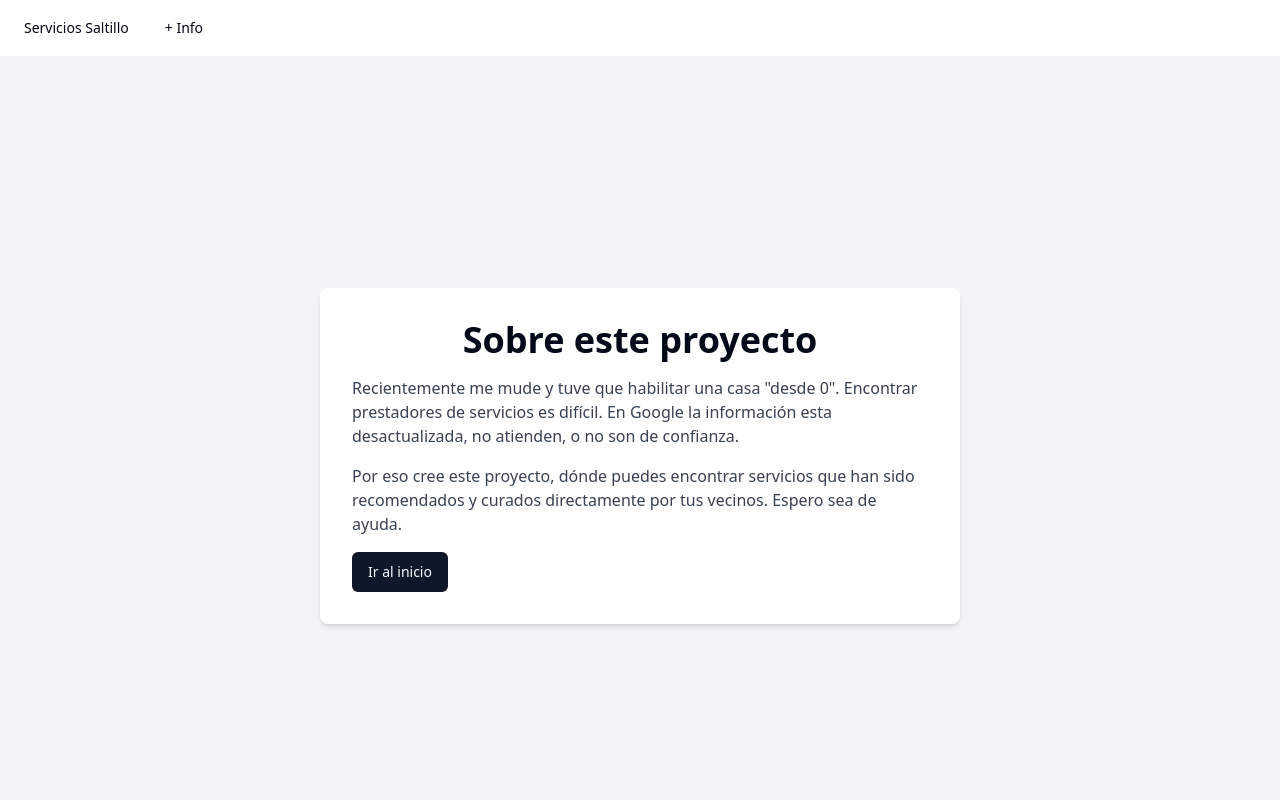
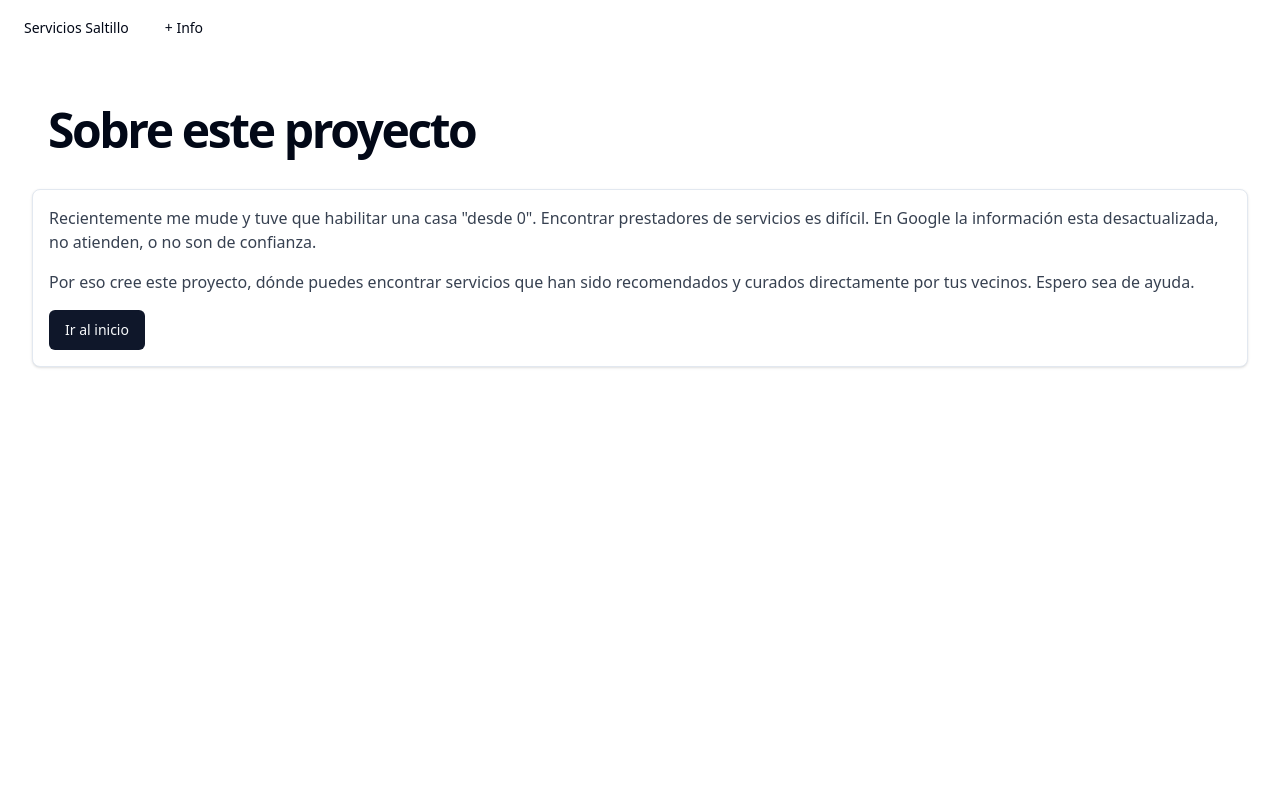
Before and after one commit to geramrico/next-notion-home-services, a Next.js app: page /about in a window 1280 px wide. Shown: the top 800 px of the page. Built offline with nearby package versions, Linux system fonts and the light colour scheme.

Commit message:
changed about page, added color to tags

```diff
--- a/app/_components/CategoryButton.jsx
+++ b/app/_components/CategoryButton.jsx
@@ -13,8 +13,8 @@ const CategoryButton = ({
      size='sm'
       key={category}
       className={cn(
-        `ml-2 mb-2 md:mb-0 hover:bg-gray-500`,
-        selectedCategories.includes(category) ? 'bg-teal-500' : ''
+        `ml-2 mb-2 md:mb-0 hover:bg-teal-600`,
+        selectedCategories.includes(category) ? 'bg-teal-600' : ''
       )}
       onClick={() => handleCategoryClick(category)}
     >
--- a/app/_components/ServiceCard.jsx
+++ b/app/_components/ServiceCard.jsx
@@ -10,11 +10,13 @@ import {
   CardFooter,
 } from '@/components/ui/card'
 
+import { cn } from '@/lib/utils'
+
 import { Badge } from '@/components/ui/badge'
 
 import { Button } from '@/components/ui/button'
 
-function ServiceCard({ service }) {
+function ServiceCard({ service, handleCategoryClick, selectedCategories }) {
   return (
     <Card className="flex flex-col h-full">
       <div className="flex flex-col md:flex-row">
@@ -39,7 +41,11 @@ function ServiceCard({ service }) {
               <Badge
                 variant="secondary"
                 key={index}
-                className="ml-2 mb-2 px-4 py-2"
+                className={
+                  (cn('ml-2 mb-2 px-4 py-2'),
+                  selectedCategories.includes(category) ? 'bg-teal-600 text-white' : '')
+                }
+                onClick={() => handleCategoryClick(category)}
               >
                 {category}
               </Badge>
--- a/app/_components/ServicesDashboard.jsx
+++ b/app/_components/ServicesDashboard.jsx
@@ -41,7 +41,12 @@ const ServicesDashboard = ({ services, categories }) => {
         </div>
 
         {filteredServices.map((service) => (
-          <ServiceCard service={service} key={service.id} />
+          <ServiceCard
+            service={service}
+            key={service.id}
+            selectedCategories={selectedCategories}
+            handleCategoryClick={handleCategoryClick}
+          />
         ))}
       </div>
     </>
--- a/app/about/page.js
+++ b/app/about/page.js
@@ -1,30 +1,35 @@
 import Link from 'next/link'
 import { Button } from '@/components/ui/button'
+import { PageHeader,PageHeaderHeading } from '@/components/page-header'
 
 const page = () => {
   return (
-    <div className="flex justify-center items-center h-screen bg-gray-100">
-      <div className="bg-white p-8 rounded-lg shadow-md w-full md:w-2/3 lg:w-1/2">
-        <h1 className="text-2xl md:text-4xl font-bold mb-4 text-center">
-          Sobre este proyecto
-        </h1>
+    <>
+      <div className="container relative">
+        <PageHeader className="pb-8">
+          <PageHeaderHeading>Sobre este proyecto</PageHeaderHeading>
+        </PageHeader>
+
+        <section className="block">
+          <div className="overflow-hidden rounded-lg border bg-background shadow p-4">
             <p className="text-base text-gray-700">
               Recientemente me mude y tuve que habilitar una casa "desde 0".
               Encontrar prestadores de servicios es difícil. En Google la
-          información esta desactualizada, no atienden, o no son de confianza.
+              información esta desactualizada, no atienden, o no son de
+              confianza.
             </p>
             <p className="mt-4 text-base text-gray-700">
-          Por eso cree este proyecto, dónde puedes encontrar servicios que han
-          sido recomendados y curados directamente por tus vecinos. Espero sea
-          de ayuda.
+              Por eso cree este proyecto, dónde puedes encontrar servicios que
+              han sido recomendados y curados directamente por tus vecinos.
+              Espero sea de ayuda.
             </p>
-        <Button className='mt-4'>
-          <Link href={'/'}>
-            Ir al inicio
-          </Link>
+            <Button className="mt-4">
+              <Link href={'/'}>Ir al inicio</Link>
             </Button>
           </div>
+        </section>
       </div>
+    </>
   )
 }
 export default page
```
Lines whose indentation alone changed are shown as unchanged.
